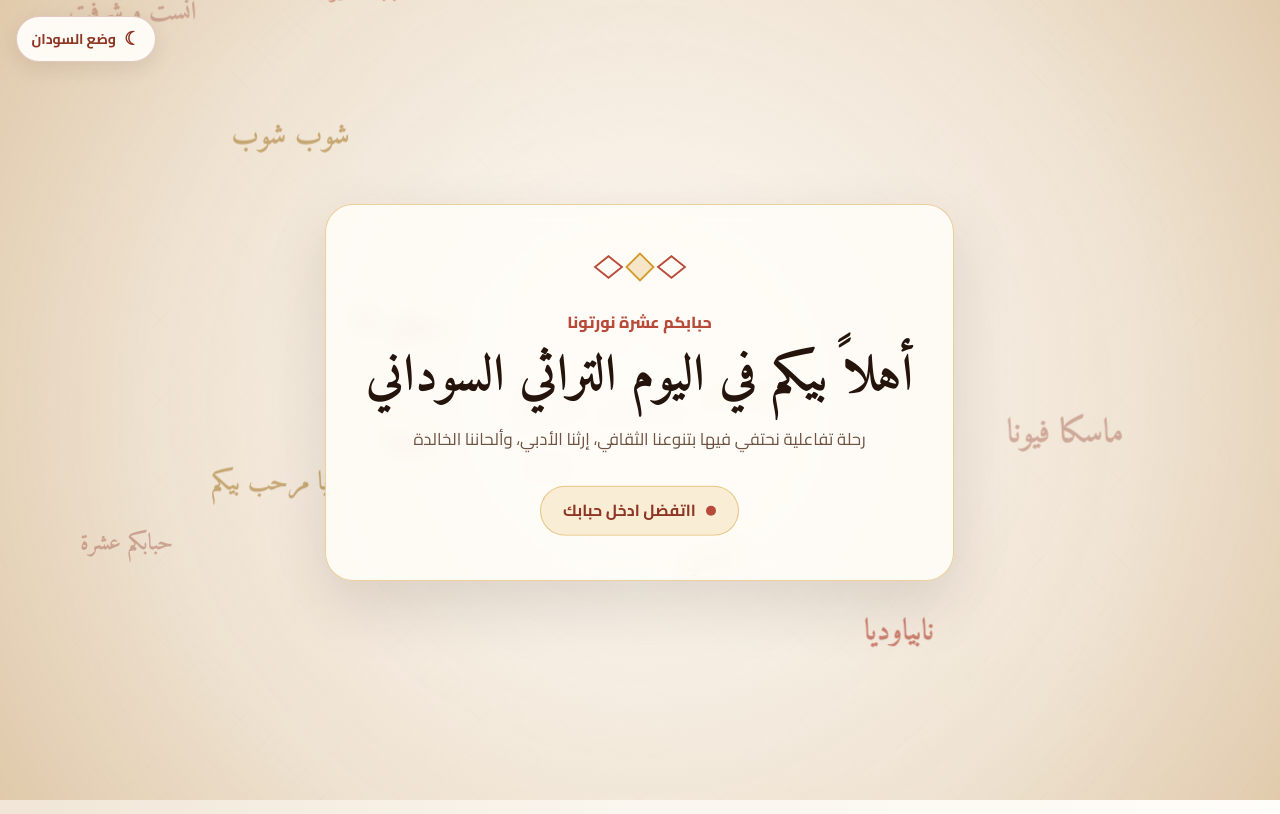
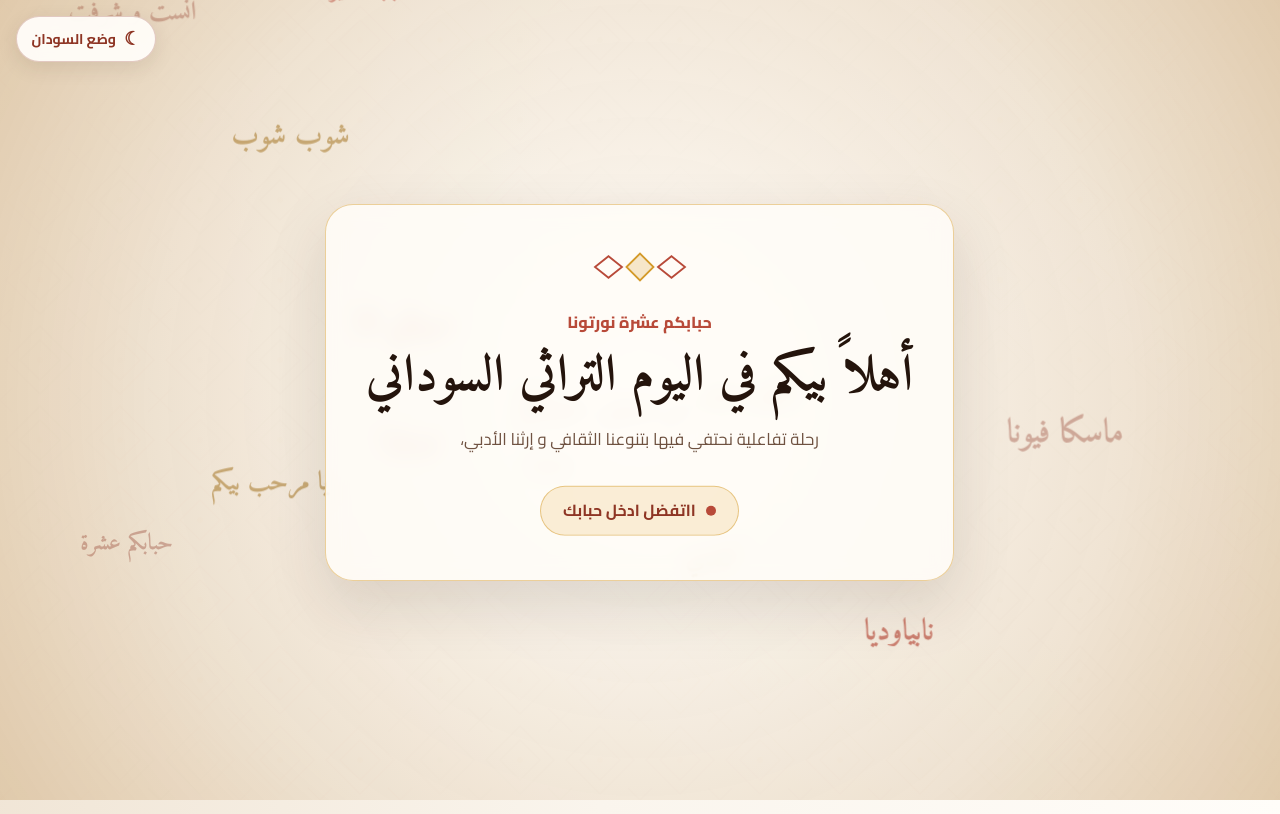
Before and after one commit to MohanedKhalidFawazSalim/SSA-Traditional-Day-Website, a plain HTML site: page index.html in a window 1280 px wide. Drawn offline with Linux system fonts and the light colour scheme.

Commit message:
Update index.html

```diff
--- a/index.html
+++ b/index.html
@@ -47,7 +47,7 @@
         </div>
         <span class="welcome-kicker">حبابكم عشرة نورتونا</span>
         <h1 class="welcome-title">أهلاً بيكم في اليوم التراثي السوداني</h1>
-        <p class="welcome-subtitle">رحلة تفاعلية نحتفي فيها بتنوعنا الثقافي، إرثنا الأدبي، وألحاننا الخالدة</p>
+        <p class="welcome-subtitle">رحلة تفاعلية نحتفي فيها بتنوعنا الثقافي و إرثنا الأدبي، </p>
         <div class="welcome-prompt"><span class="pulse-dot" aria-hidden="true"></span><span>ااتفضل ادخل حبابك</span></div>
       </div>
     </section>
```
